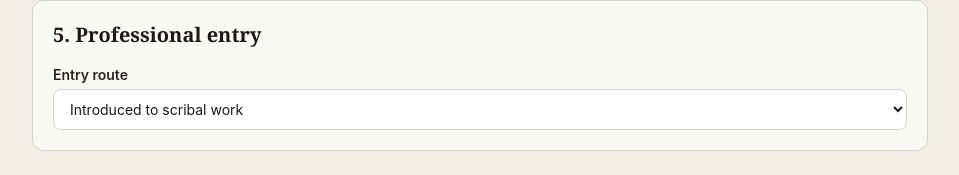
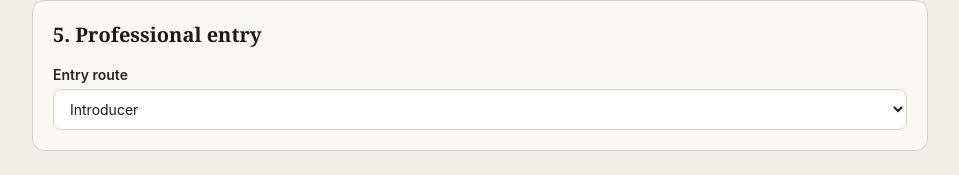
Before and after one commit to JawnGrimm/eras, a React (Vite) app: page / in a window 1280 px wide. Shown: the part 1002-1177 px from the top of the page, without its empty margins (160-1119 px from the left). Built offline with nearby package versions, Linux system fonts and the light colour scheme.

Commit message:
fix(character-creation): use approved professional-entry role labels

```diff
--- a/src/components/CharacterCreator.tsx
+++ b/src/components/CharacterCreator.tsx
@@ -28,10 +28,10 @@ const FORMATIVE = [
   ['FE-04', 'You were trusted with an adult responsibility'],
 ] as const;
 const ENTRY_ROUTES = [
-  ['EN-01', 'Introduced to scribal work'],
-  ['EN-02', 'Recommended for scribal work'],
-  ['EN-03', 'Sponsored into scribal work'],
-  ['EN-04', 'Made a professional contact'],
+  ['EN-01', 'Introducer'],
+  ['EN-02', 'Recommender'],
+  ['EN-03', 'Sponsor'],
+  ['EN-04', 'Professional contact'],
 ] as const;
 const INSTRUCTIONS = [
   ['TR-01', 'Quantities and commodity notation'],
```
